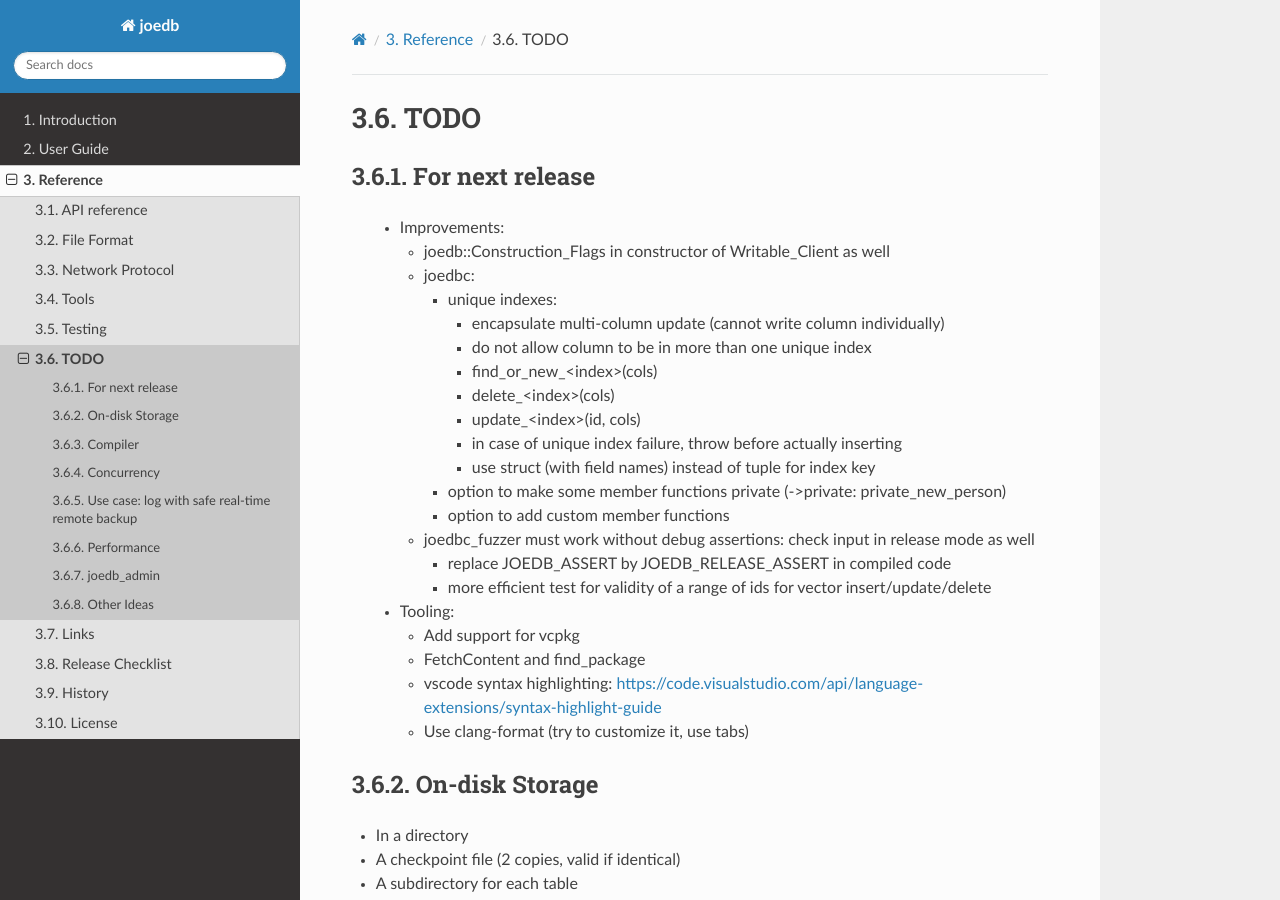
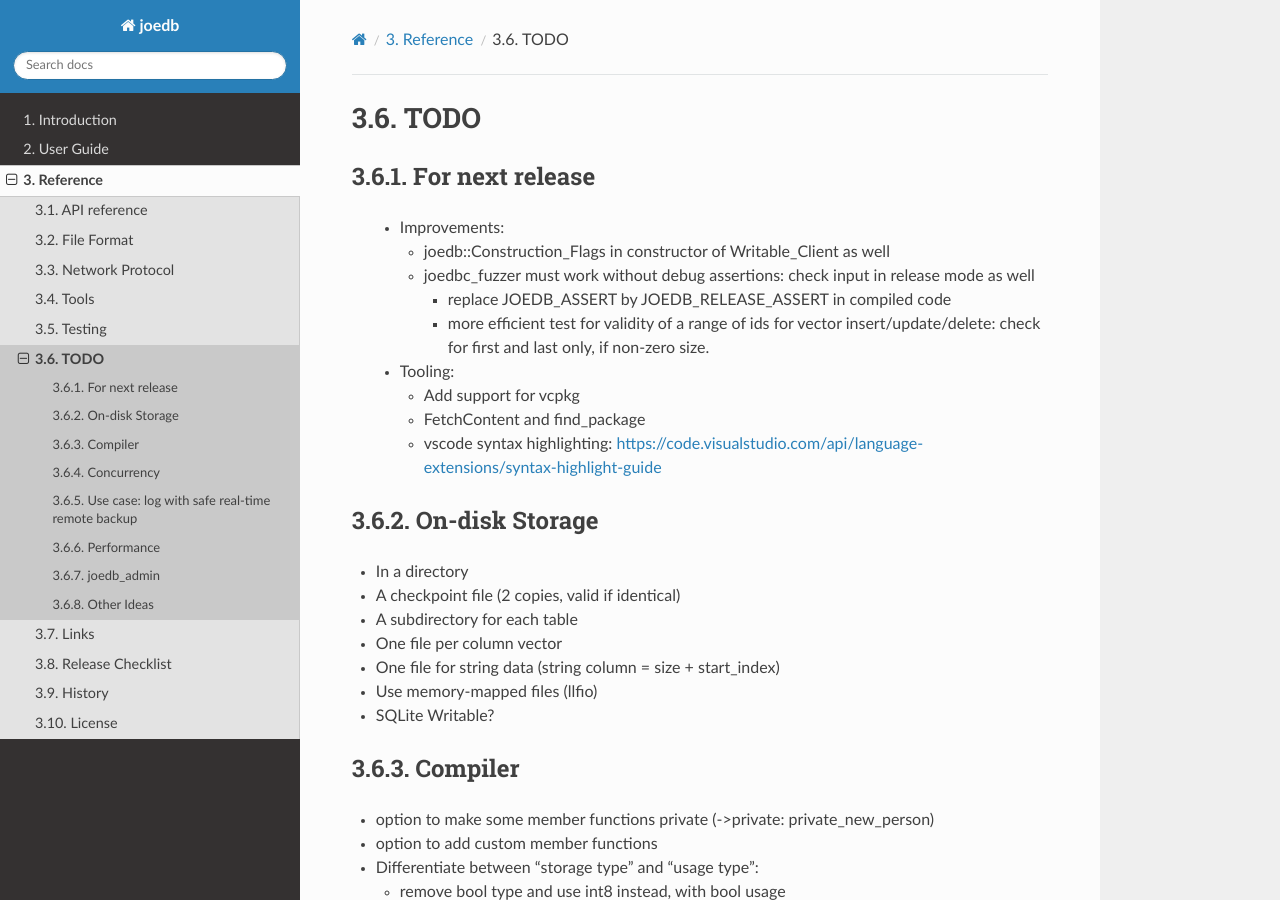
Before and after one commit to Remi-Coulom/joedb, a Sphinx documentation site: the page built from doc/source/todo.rst, in a window 1280 px wide and 900 px high. Built offline with Sphinx 7.4.7 and the Read the Docs theme 3.1.0, drawn with Linux system fonts in a browser that asks for light colours; formulas are drawn with MathJax 3; some of the changed text lies outside the part shown.

Commit message:
indexes: write documentation, do not change anything

```diff
--- a/doc/source/todo.rst
+++ b/doc/source/todo.rst
@@ -7,32 +7,16 @@
  - Improvements:
 
    - joedb::Construction_Flags in constructor of Writable_Client as well
-   - joedbc:
-
-     - unique indexes:
-
-       - encapsulate multi-column update (cannot write column individually)
-       - do not allow column to be in more than one unique index
-       - find_or_new_<index>(cols)
-       - delete_<index>(cols)
-       - update_<index>(id, cols)
-       - in case of unique index failure, throw before actually inserting
-       - use struct (with field names) instead of tuple for index key
-
-     - option to make some member functions private (->private: private_new_person)
-     - option to add custom member functions
-
    - joedbc_fuzzer must work without debug assertions: check input in release mode as well
 
      - replace JOEDB_ASSERT by JOEDB_RELEASE_ASSERT in compiled code
-     - more efficient test for validity of a range of ids for vector insert/update/delete
+     - more efficient test for validity of a range of ids for vector insert/update/delete: check for first and last only, if non-zero size.
 
  - Tooling:
 
    - Add support for vcpkg
    - FetchContent and find_package
    - vscode syntax highlighting: https://code.visualstudio.com/api/language-extensions/syntax-highlight-guide
-   - Use clang-format (try to customize it, use tabs)
 
 On-disk Storage
 ---------------
```
Also changed, not shown: other parts of doc/source/todo.rst (+5 -0 lines), doc/source/indexes.rst (+16 -1 lines), 1 other file.
